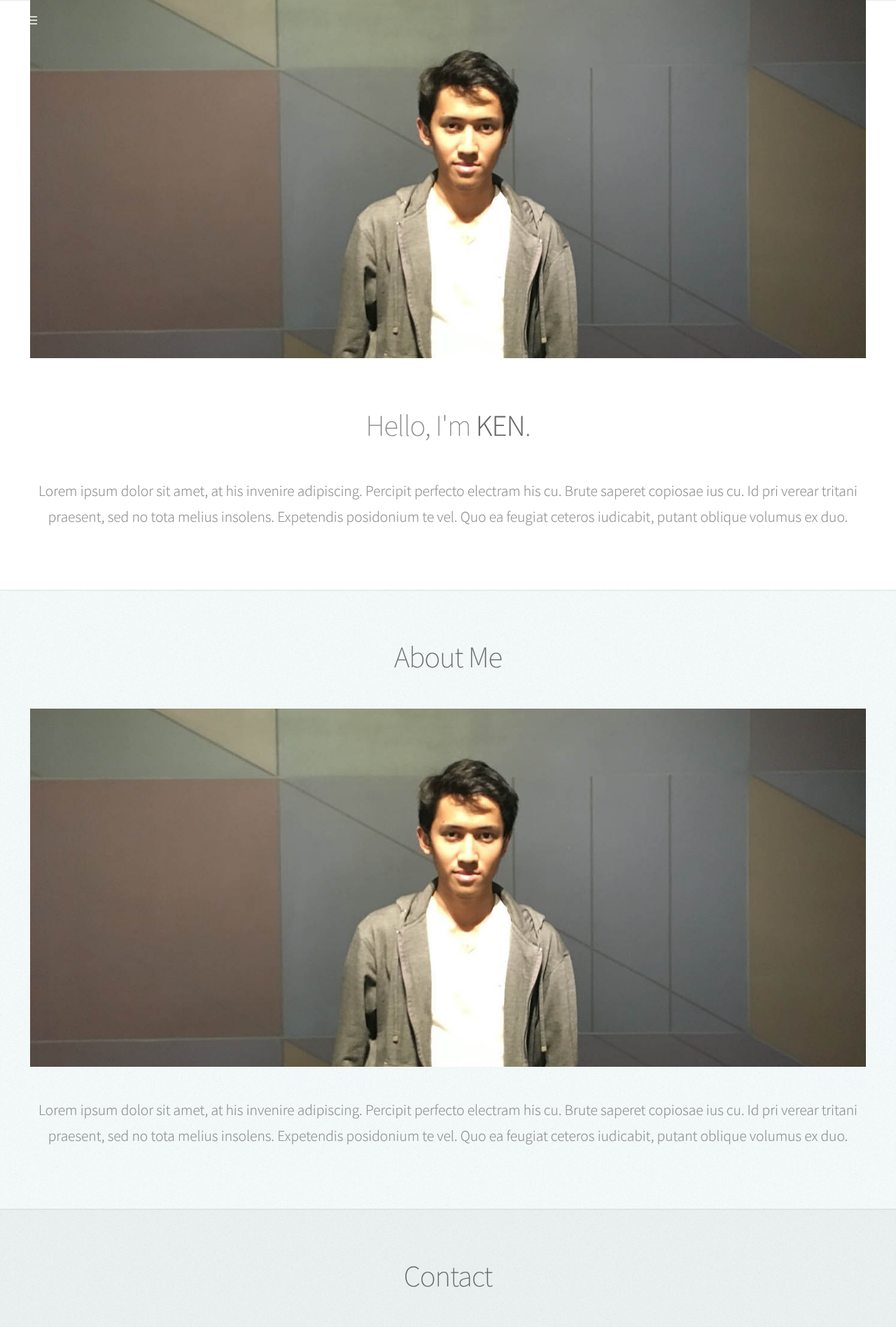
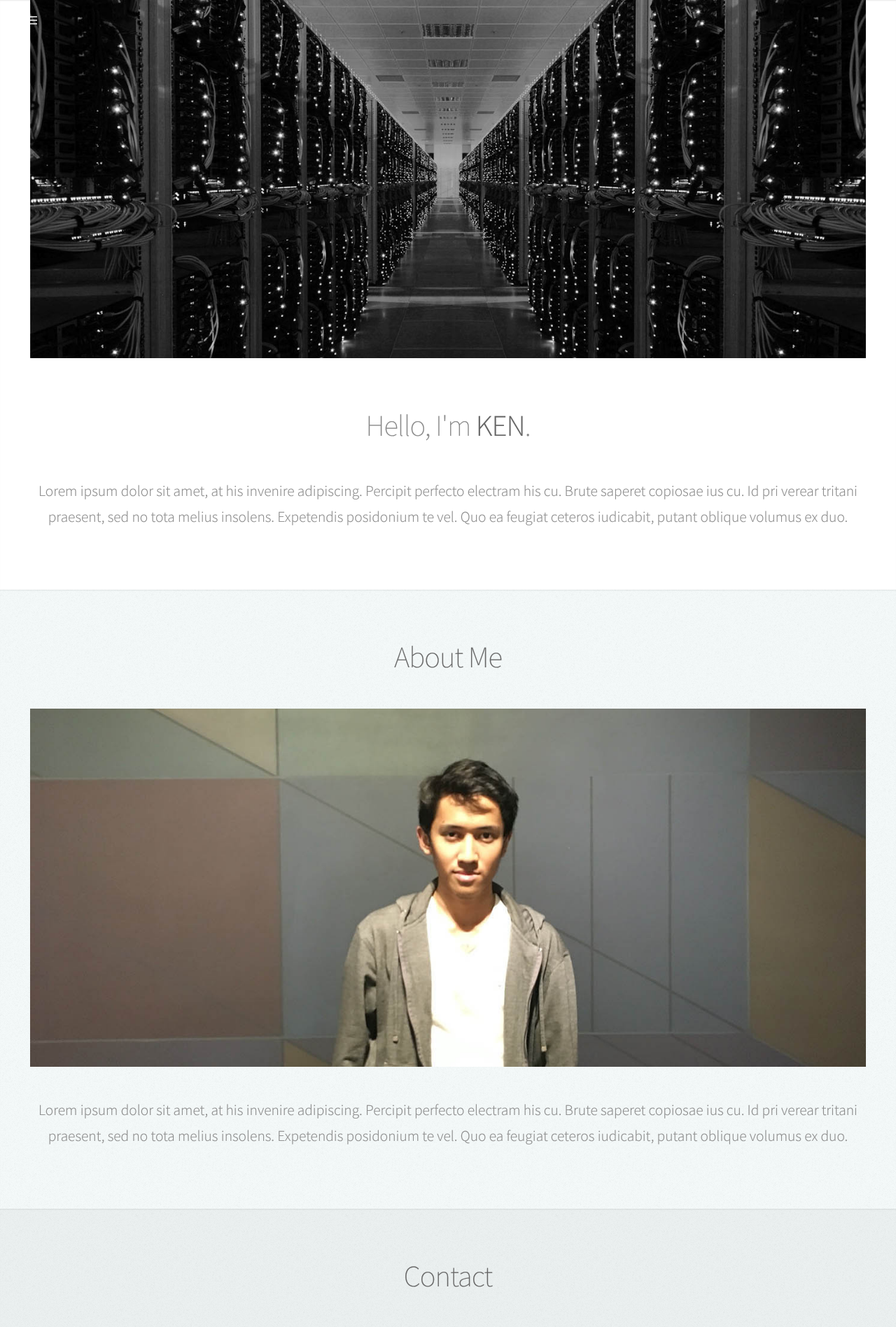
Before and after one commit to ken-kurniawanen/kurniawanen.github.io, a Jekyll site: the page built from index.html, in a window 1280 px wide. Shown: the top 1897 px of the page at 70% size. Built offline with Jekyll 4.4.1, drawn with Linux system fonts in a browser that asks for light colours; Markdown is read by kramdown in place of the engine named in the settings.

Commit message:
Revert "all same pic"
This reverts commit 06ed21ee57b5549ac35a60c6c071064d7e264d02.

```diff
--- a/_includes/main.html
+++ b/_includes/main.html
@@ -7,7 +7,7 @@
 					<section id="top" class="one">
 						<div class="container">
 
-							<a href="#" class="image featured"><img src="images/about.jpg" alt="" /></a>
+							<a href="#" class="image featured"><img src="images/pic01.jpg" alt="" /></a>
 
 							<header>
 								<h2 class="alt">Hello, I'm <strong>KEN</strong>.
@@ -49,7 +49,7 @@
 							<header>
 								<h2>Contact</h2>
 							</header>
-					<a href="#" class="image featured"><img src="images/about.jpg" alt="" /></a>
+					<a href="#" class="image featured"><img src="images/notebook.jpg" alt="" /></a>
 							<p>You can reach me at <br />
 
 				<a href="mailto:kurniawanekn@gmail.com">kurniawanekn@gmail.com</a> <br />
```
